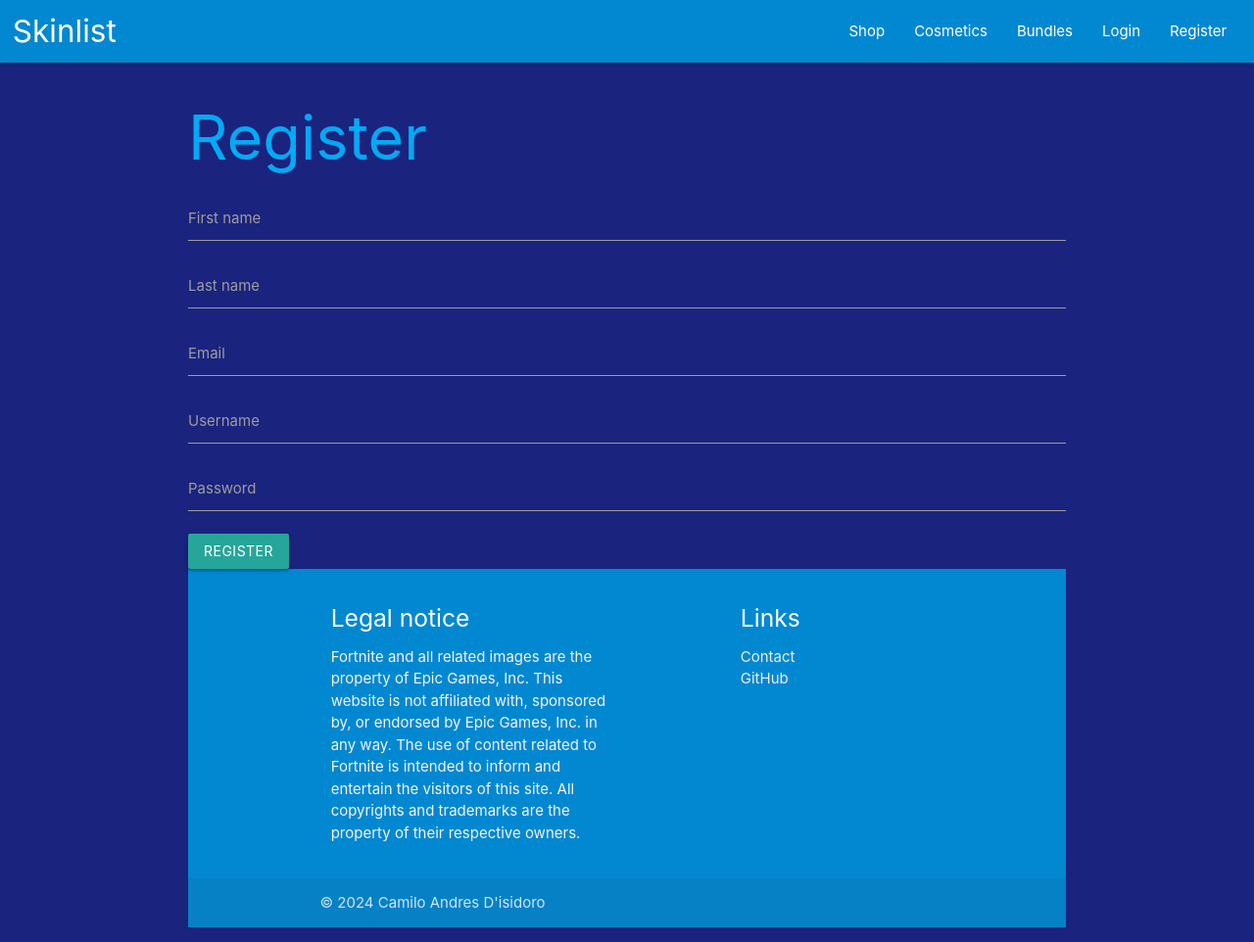
After one commit to CDisidoro/SkinList, a Django app: page /register in a window 1280 px wide. The commit adds this page. Shown: the whole page at 98% size. Run offline with Django 5.2, Linux system fonts and the light colour scheme.

Commit message:
Improving visuals and showing images

```diff
--- a/SkinList/wishlist/admin.py
+++ b/SkinList/wishlist/admin.py
@@ -1,9 +1,7 @@
 from django.contrib import admin
+# Register your models here.
+from .models import Cosmetic, Wishlist, Shop, ShopItem, Bundle
 
-# Register your models here.
-from .models import User, Cosmetic, Wishlist, Shop, ShopItem, Bundle
-
-admin.site.register(User)
 admin.site.register(Cosmetic)
 admin.site.register(Wishlist)
 admin.site.register(Shop)
--- a/SkinList/wishlist/static/wishlist/style.css
+++ b/SkinList/wishlist/static/wishlist/style.css
@@ -1,27 +1,8 @@
-body{
-    background-color: #04151F;
-    font-family: 'Roboto', sans-serif;
-    margin: 0;
-    padding: 0;
+.card-content-center {
+    display: flex;
+    flex-direction: column;
+    align-items: center;
+    justify-content: center;
+    text-align: center;
+    padding: 20px;
 }
-
-div{
-    color: #677DB7;
-}
-
-h1{
-    color: #CFDEE7;
-}
-
-h2{
-    color: #CFDEE7;
-}
-
-a{
-    color: #F49E4C;
-    text-decoration: none;
-}
-
-article{
-    color: #4E6E5D;
-}
--- /dev/null
+++ b/SkinList/wishlist/templates/wishlist/base_static.html
@@ -0,0 +1,64 @@
+{% load static %}
+<html lang="en">
+    <head>
+        <title>Skinlist</title>
+        <link rel="stylesheet" href="{% static 'wishlist/style.css' %}">
+        <link rel="stylesheet" href="https://cdnjs.cloudflare.com/ajax/libs/materialize/1.0.0/css/materialize.min.css">
+        <link href="https://fonts.googleapis.com/icon?family=Material+Icons" rel="stylesheet">
+        <link rel="icon" type="image/x-icon" href="{% static 'favicon.ico' %}">
+    </head>
+    <body class="indigo darken-4">
+        <nav>
+            <div class="nav-wrapper light-blue darken-2" style="padding-left: 1%; padding-right: 1%;">
+              <a href="{% url 'index' %}" class="brand-logo">Skinlist</a>
+              <ul id="nav-mobile" class="right hide-on-med-and-down">
+                <li><a href="{% url 'shop' %}">Shop</a></li>
+                <li><a href="{% url 'cosmetics' %}">Cosmetics</a></li>
+                <li><a href="{% url 'bundles' %}">Bundles</a></li>
+                {% if user.is_authenticated %}
+                <li><a href="{% url 'wishlist' %}">Wishlist</a></li>
+                <li><a href="{% url 'logout' %}">Logout</a></li>
+                {% else %}
+                <li><a href="{% url 'login' %}">Login</a></li>
+                <li><a href="{% url 'register' %}">Register</a></li>
+                {% endif %}
+              </ul>
+            </div>
+        </nav>
+        {% block content %}{% endblock %}
+        <footer class="page-footer light-blue darken-2">
+            <div class="container">
+              <div class="row">
+                <div class="col l6 s12">
+                  <h5 class="white-text">Legal notice</h5>
+                  <p class="grey-text text-lighten-4">
+                    Fortnite and all related images are the property of Epic Games, Inc.
+                    This website is not affiliated with, sponsored by, or endorsed by Epic Games, Inc. in any way.
+                    The use of content related to Fortnite is intended to inform and entertain the visitors of this site.
+                    All copyrights and trademarks are the property of their respective owners.
+                </p>
+                </div>
+                <div class="col l4 offset-l2 s12">
+                  <h5 class="white-text">Links</h5>
+                  <ul>
+                    <li><a class="grey-text text-lighten-3" href="#!">Contact</a></li>
+                    <li><a class="grey-text text-lighten-3" href="https://github.com/CDisidoro/SkinList" target="_blank">GitHub</a></li>
+                  </ul>
+                </div>
+              </div>
+            </div>
+            <div class="footer-copyright">
+              <div class="container">
+              © 2024 Camilo Andres D'isidoro
+              </div>
+            </div>
+          </footer>
+        <script src="https://cdnjs.cloudflare.com/ajax/libs/materialize/1.0.0/js/materialize.min.js"></script>
+        <script>
+            document.addEventListener('DOMContentLoaded', function() {
+                var elems = document.querySelectorAll('.sidenav');
+                var instances = M.Sidenav.init(elems, {});
+            });
+        </script>
+    </body>
+</html>
--- /dev/null
+++ b/SkinList/wishlist/templates/wishlist/register.html
@@ -0,0 +1,28 @@
+{% extends "wishlist/base_static.html" %}
+{% block content %}
+<div class="container">
+    <h1 class="light-blue-text lighten-5">Register</h1>
+    <form method="POST" action="{% url 'postRegister' %}">
+        {% csrf_token %}
+        <div class="input-field">
+            <input id="first_name" type="text" class="validate" name="first_name">
+            <label for="first_name">First name</label>
+        </div>
+        <div class="input-field">
+            <input id="last_name" type="text" class="validate" name="last_name">
+            <label for="last_name">Last name</label>
+        </div>
+        <div class="input-field">
+            <input id="email" type="email" class="validate" name="email">
+            <label for="email">Email</label>
+        </div>
+        <div class="input-field">
+            <input id="username" type="text" class="validate" name="username">
+            <label for="username">Username</label>
+        </div>
+        <div class="input-field">
+            <input id="password" type="password" class="validate" name="password">
+            <label for="password">Password</label>
+        </div>
+        <button class="waves-effect waves-light btn" type="submit">Register</button>
+{% endblock %}
--- /dev/null
+++ b/SkinList/wishlist/templates/wishlist/wishlist.html
@@ -0,0 +1,4 @@
+{% extends "wishlist/base_static.html" %}
+{% block content %}
+
+{% endblock %}
--- a/SkinList/wishlist/urls.py
+++ b/SkinList/wishlist/urls.py
@@ -5,5 +5,11 @@ urlpatterns = [
     path("", views.index, name="index"),
     path("shop", views.shop, name="shop"),
     path("cosmetics", views.cosmetics, name="cosmetics"),
-    path("bundles", views.bundles, name="bundles")
+    path("bundles", views.bundles, name="bundles"),
+    path("wishlist", views.wishlist, name="wishlist"),
+    path("login", views.getlogin, name="login"),
+    path("postLogin", views.postLogin, name="postLogin"),
+    path("logout", views.postLogout, name="logout"),
+    path("register", views.register, name="register"),
+    path("postRegister", views.postRegister, name="postRegister"),
 ]
--- a/SkinList/wishlist/views.py
+++ b/SkinList/wishlist/views.py
@@ -1,4 +1,7 @@
-from django.shortcuts import render
+from django.shortcuts import redirect, render
+from django.contrib.auth import authenticate, login, logout
+from django.contrib.auth.models import User
+from SkinList import settings
 from .models import ShopItem, Cosmetic, Bundle
 import fortnite_api
 import logging
@@ -34,3 +37,39 @@ def bundles(request):
         'bundles': bundles
     }
     return render(request, 'wishlist/bundles.html', context)
+
+def wishlist(request):
+    if request.user.is_authenticated:
+        return render(request, 'wishlist/wishlist.html')
+    else:
+        return redirect("login")
+
+def getlogin(request):
+    return render(request, 'wishlist/login.html')
+
+def postLogin(request):
+    username = request.POST['username']
+    password = request.POST['password']
+    user = authenticate(request, username=username, password=password)
+    if user is not None:
+        login(request, user)
+        return redirect('wishlist')
+    else:
+        return redirect('login')
+
+def register(request):
+    return render(request, 'wishlist/register.html')
+
+def postRegister(request):
+    username = request.POST['username']
+    password = request.POST['password']
+    email = request.POST['email']
+    first_name = request.POST['first_name']
+    last_name = request.POST['last_name']
+    user = User.objects.create_user(username, email, password, first_name=first_name, last_name=last_name)
+    user.save()
+    return redirect('index')
+
+def postLogout(request):
+    logout(request)
+    return redirect('index')
--- a/compose.yaml
+++ b/compose.yaml
@@ -31,5 +31,8 @@ services:
       MYSQL_USER: ${MYSQL_USER}
       MYSQL_PASSWORD: ${MYSQL_PASSWORD}
       MYSQL_HOST: ${MYSQL_HOST}
+      DJANGO_SECRET_KEY: ${DJANGO_SECRET_KEY}
+      DJANGO_DEBUG: ${DJANGO_DEBUG}
+      FORT_SECRET: ${FORT_SECRET}
 volumes:
   mysql_data:
```
Also changed, not shown: SkinList/SkinList/settings.py (+5 -3 lines), SkinList/wishlist/management/commands/update_cosmetics.py (+8 -1 lines), SkinList/wishlist/models.py (+3 -9 lines), SkinList/wishlist/templates/wishlist/bundles.html (+18 -16 lines), SkinList/wishlist/templates/wishlist/cosmetics.html (+16 -12 lines), SkinList/wishlist/templates/wishlist/index.html (+6 -16 lines), SkinList/wishlist/templates/wishlist/login.html (added, +18 -0 lines), SkinList/wishlist/templates/wishlist/shop.html (+17 -12 lines), SkinList/wishlist/static/favicon.ico (added), 1 other file.
